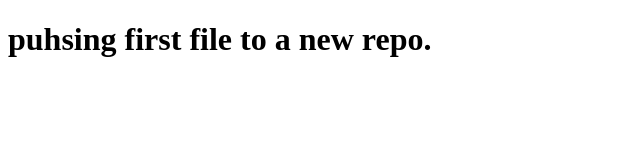
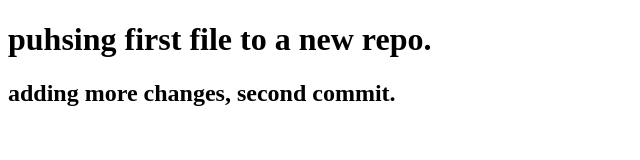
Before and after one commit to kpgtox/practicerepo, a plain HTML site: page firstrough.html in a window 1280 px wide. Shown: the whole page, without its empty margins (0-640 px from the left). Drawn offline with Linux system fonts and the light colour scheme.

Commit message:
second commit for firstrough

```diff
--- a/firstrough.html
+++ b/firstrough.html
@@ -7,6 +7,7 @@
 
   <body>
   <h1>puhsing first file to a new repo.</h1>
+  <h2>adding more changes, second commit.</h2>
   </body>
 
 
```
